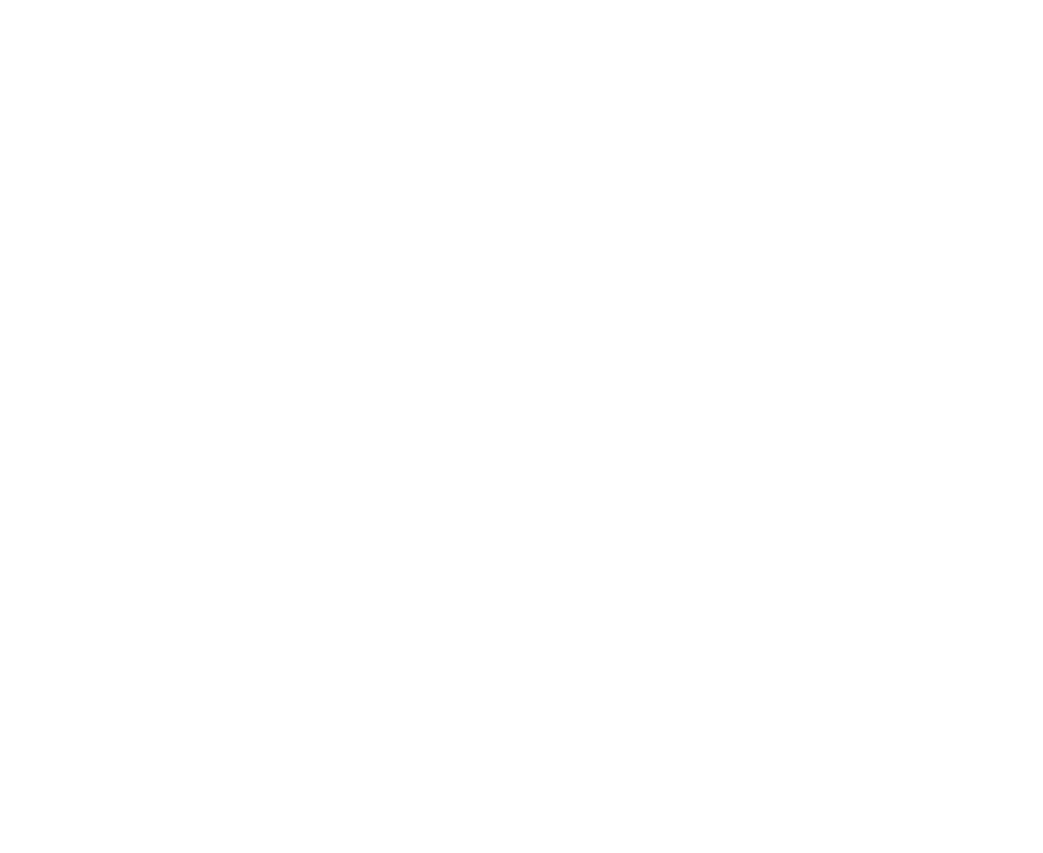
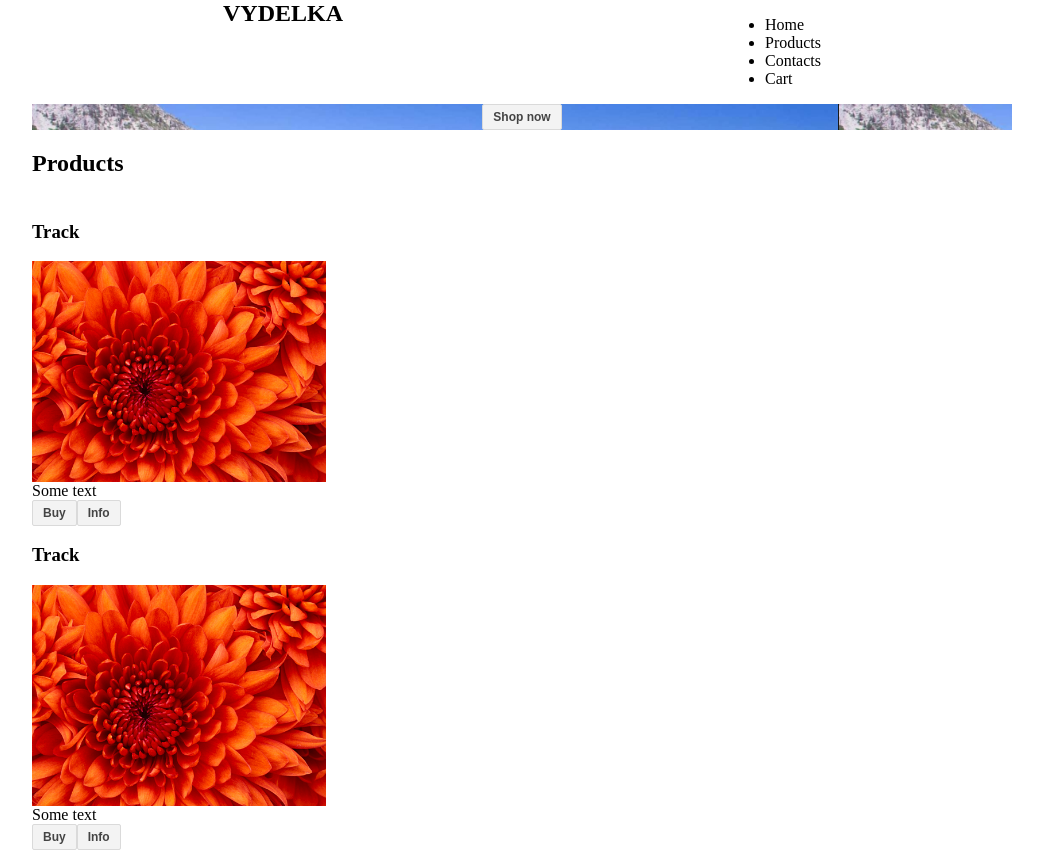
Before and after one commit to yaoleksa/css-practice, a plain HTML site: page index.html in a window 1280 px wide. Shown: the top 853 px of the page, without its empty margins (118-1161 px from the left). Before the commit the page ends 800 px from the top, so only its background shows below. Drawn offline with Linux system fonts and the light colour scheme; a web font is replaced by a local one.

Commit message:
Not good

```diff
--- a/index.css
+++ b/index.css
@@ -1,4 +1,68 @@
+@import url("https://fonts.googleapis.com/css?family=Yeon+Sung&display=swap");
+:root {
+    --main-color: black;
+    scroll-behavior: smooth;
+}
 body {
-    background-image: url("image/Записати.png");
-    background-color: red;
+    max-width: 980px;
+    margin: auto;
 }
+header nav h1 {
+    font-family: 'Yeon Sung';
+}
+h1, p {
+    margin: 0px;
+    padding: 0px;
+}
+h1 {
+    text-transform: uppercase;
+}
+header nav.top-menu {
+    display: flex;
+    justify-content: space-around;
+    padding: 0;
+    text-transform: uppercase;
+
+}
+li:hover {
+    border: 1px solid greenyellow;
+}
+@media (min-width: 550px) {
+    header nav {
+        display: flex;
+        justify-content: space-around;
+    }
+    header nav.top-menu {
+        flex: 1;
+    }
+}
+
+ .baner {
+        background-image: url("sea.png");
+        display: flex;
+        justify-content: center;
+        align-items: center;
+        flex-direction: column;
+    }
+
+    button {
+    color: #444444;
+    background: #F3F3F3;
+    border: 1px #DADADA solid;
+    padding: 5px 10px;
+    border-radius: 2px;
+    font-weight: bold;
+    font-size: 9pt;
+    outline: none;
+}
+div.list article img {
+    display: block;
+    width: 30%;
+    height: 30%;
+}
+@media (min-width: 580px) {
+    main {
+        display: grid;
+        grid-gap: 5px;
+    }
+}
--- a/index.html
+++ b/index.html
@@ -1,13 +1,62 @@
 <!DOCTYPE html>
 <html lang="en">
-<link type="stylesheet" rel="index.css">
 <head>
     <meta charset="UTF-8">
     <meta name="viewport" content="width=device-width, initial-scale=1.0">
     <meta http-equiv="X-UA-Compatible" content="ie=edge">
-    <title>Document</title>
+    <title>Vydelka</title>
+    <link type="text/css" rel="stylesheet" href="index.css">
 </head>
 <body>
+    <header>
+        <nav>
+            <h1>Vydelka</h1>
+            <ul class="top-menu">
+                <li>Home</li>
+                <li>Products</li>
+                <li>Contacts</li>
+                <li>Cart</li>
 
+            </ul>
+        </nav>
+        <div class="baner">
+            <p class="title"></p>
+            <button>Shop now</button>
+        </div>
+    </header>
+    <main>
+    <h2 id="products">Products</h2>
+
+    <div class="list">
+        <article>
+            <h3>Track</h3>
+            <img src="image/Chry.jpg">
+            <p>Some text</p>
+            <button>Buy</button><button>Info</button>
+        </article>
+         <article>
+            <h3>Track</h3>
+            <img src="image/Chry.jpg">
+            <p>Some text</p>
+            <button>Buy</button><button>Info</button>
+        </article>
+         <article>
+            <h3>Track</h3>
+            <img src="image/Chry.jpg">
+            <p>Some text</p>
+            <button>Buy</button><button>Info</button>
+        </article>
+         <article>
+            <h3>Track</h3>
+            <img src="image/Chry.jpg">
+            <p>Some text</p>
+            <button>Buy</button><button>Info</button>
+        </article>
+    </div>
+
+    </main>
+    <footer>
+
+    </footer>
 </body>
 </html>
```
Also changed, not shown: script.js (added, +22 -0 lines), image/Chry.jpg (added), image/formulas.png (renamed from image/Записати.PNG), sea.png (added).
